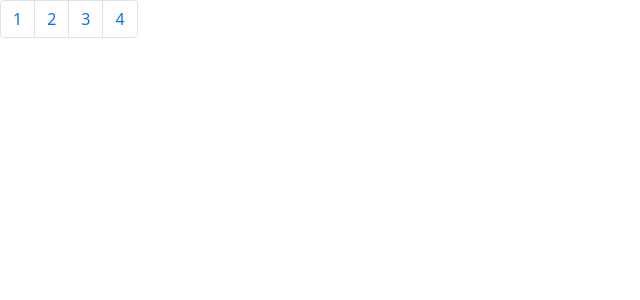
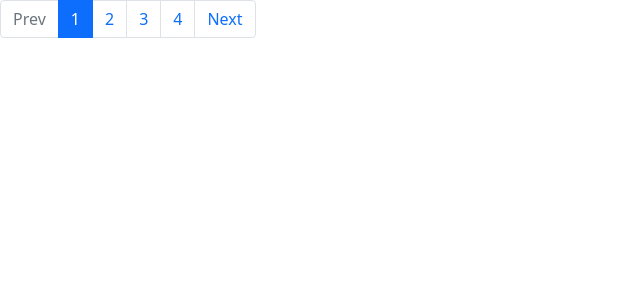
Before and after one commit to RaistlinD2x-Dev/angular-pages, an Angular app: page / in a window 1280 px wide. Shown: the top 300 px of the page, without its empty margins (0-640 px from the left). Built offline with nearby package versions, Linux system fonts and the light colour scheme.

Commit message:
finished up pagination codew

```diff
--- a/src/app/app.component.html
+++ b/src/app/app.component.html
@@ -1,7 +1,23 @@
 <nav>
   <ul class="pagination">
-    <li class="page-item" *ngFor="let image of images; let i = index">
-      <a class="page-link">{{ i + 1 }}</a>
+    <li
+      class="page-item"
+      [ngClass]="{ disabled: currentPage === 0 }"
+    >
+      <a (click)="currentPage = currentPage - 1" class="page-link">Prev</a>
+    </li>
+    <li
+      class="page-item"
+      [ngClass]="{ active: i === currentPage }"
+      *ngFor="let image of images; let i = index"
+    >
+      <a (click)="currentPage = i" class="page-link">{{ i + 1 }}</a>
+    </li>
+    <li
+      class="page-item"
+      [ngClass]="{ disabled: currentPage === images.length - 1 }"
+    >
+      <a (click)="currentPage = currentPage + 1" class="page-link">Next</a>
     </li>
   </ul>
 </nav>
```
